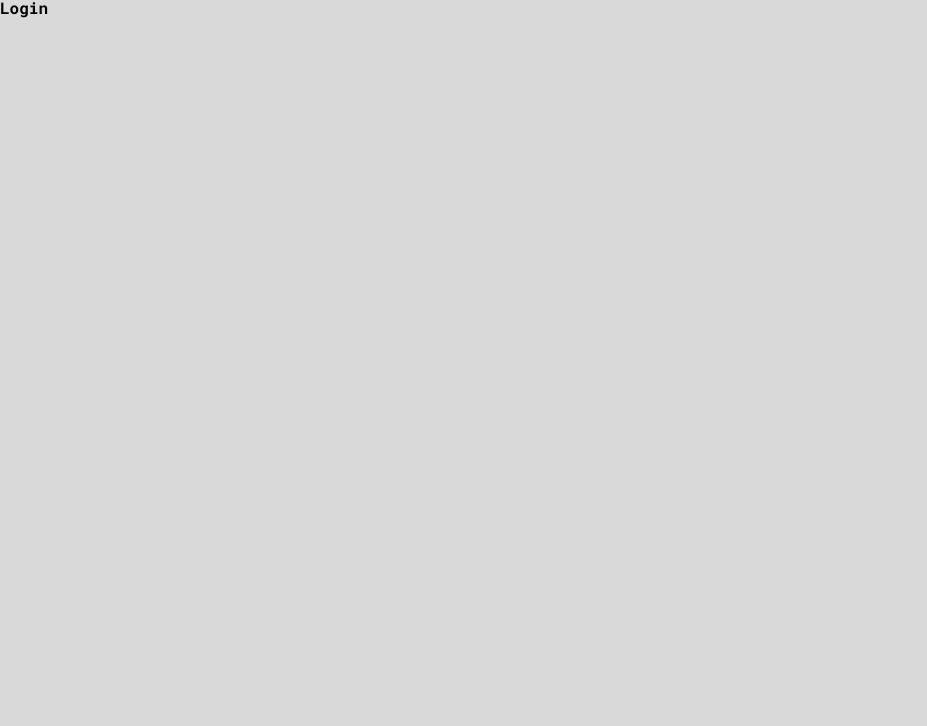
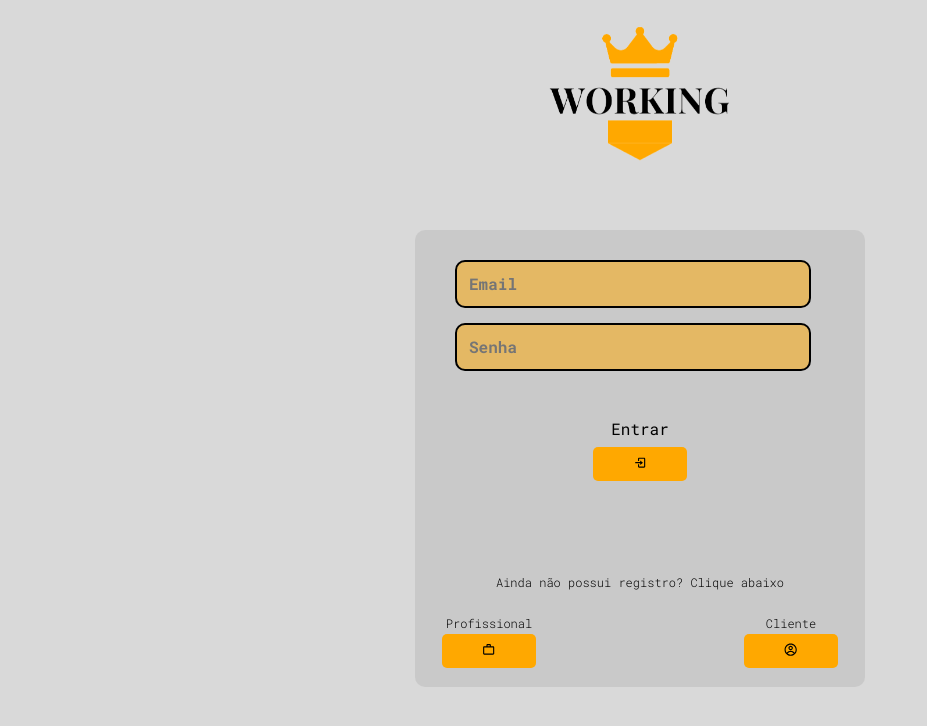
Before and after one commit to JoabeConrado19/WorKing, a React (Create React App) app: page /login in a window 1280 px wide. Shown: the top 726 px of the page, without its empty margins (0-927 px from the left). Built offline with nearby package versions, Linux system fonts and the light colour scheme.

Commit message:
Fix: Merge

```diff
--- a/src/routes/routes.tsx
+++ b/src/routes/routes.tsx
@@ -3,6 +3,7 @@ import { DashboardClient } from '../Pages/DashboardClient';
 import { LandingPage } from '../Pages/LandingPage';
 import { Register } from '../Pages/registerPage';
 import { RegisterProfessional } from '../Pages/registerProfessional';
+import { LoginPage } from '../Pages/LoginPage';
 
 const RoutesMain = () => {
 
@@ -10,7 +11,7 @@ const RoutesMain = () => {
     <Route path='/' element={<LandingPage />} />
     <Route path='/client-register' element={<Register />} />
     <Route path='/worker-register' element={<RegisterProfessional />} />
-    <Route path='/login' element={<h1>Login</h1>} />
+    <Route path='/login' element={<LoginPage />} />
     <Route path='/dashboard' element={<DashboardClient />} />
     <Route path='/contacts' element={<h1>Fale conosco</h1>} />
     <Route path='/about-us' element={<h1>Sobre nós</h1>} />
```
